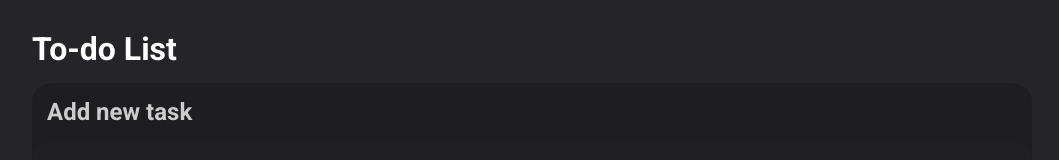
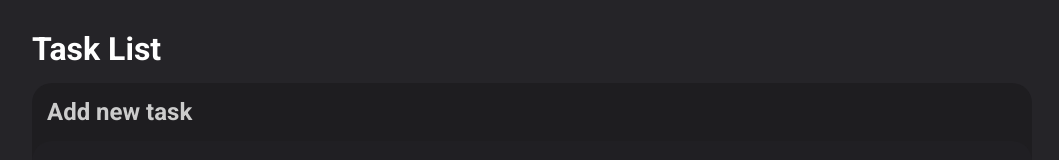
Before and after one commit to jakub-bartoszek/TaskList, a React (Create React App) app: page /#/tasks in a window 1280 px wide. Shown: the top 160 px of the page, without its empty margins (108-1167 px from the left). Built offline with nearby package versions, Linux system fonts and the light colour scheme.

Commit message:
renamed header

```diff
--- a/src/features/tasks/TasksPage/TasksPage.jsx
+++ b/src/features/tasks/TasksPage/TasksPage.jsx
@@ -9,7 +9,7 @@ function TasksPage() {
 	return (
 		<>
 			<Container>
-				<Header title="To-do List" />
+				<Header title="Task List" />
 				<Section
 					title="Add new task"
 					body={<Form />}
```
